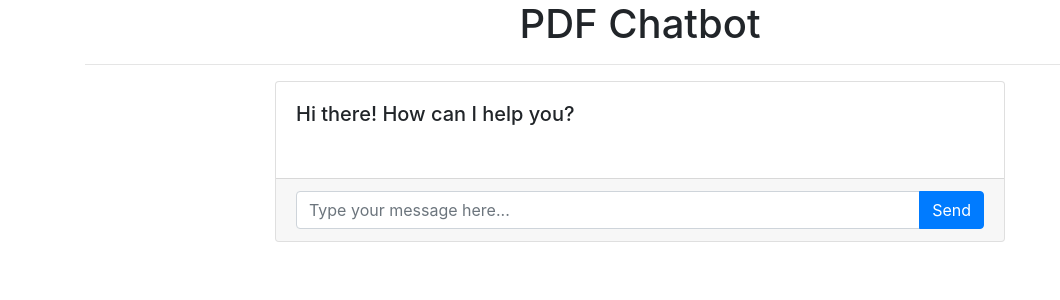
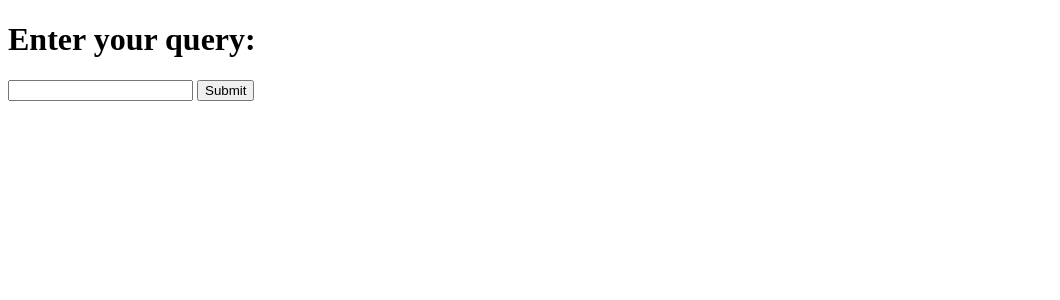
Before and after one commit to kartickn/PDFQueryingScript, a Flask app: page / in a window 1280 px wide. Shown: the top 300 px of the page, without its empty margins (0-1060 px from the left). Run offline with Flask 3, Linux system fonts and the light colour scheme; parts of the project's set-up code (start-up, migrations or seed data) failed here and were passed over; some libraries are stand-ins or nearby versions.

Commit message:
cleanup after restore

```diff
--- a/app.py
+++ b/app.py
@@ -48,22 +48,26 @@ llm = OpenAI(temperature=0, openai_api_key=OPENAI_API_KEY)
 chain = load_qa_chain(llm, chain_type="stuff")
 
 
-# Define the Flask application
+# Initialize the Flask application
 app = Flask(__name__)
 
-# Define a route for the homepage
+# Define the homepage route
 @app.route('/')
 def index():
     return render_template('index.html')
 
-# Define a route to handle the form submission
+# Define the route for processing the form data and displaying the results
 @app.route('/result', methods=['POST'])
 def result():
+    # Get the query from the form data
     query = request.form['query']
-    # Use the original script to retrieve information from the PDF files based on the query
-    # You can modify this code to suit your specific needs and use case
-    response = chain.ask(query, docsearch, vectorstore, num_answers=1)
+
+    # Replace the following line with your own code to process the query
+    response = "You searched for: " + query
+
+    # Render the results page with the query and response data
     return render_template('result.html', query=query, response=response)
 
+# Start the Flask application
 if __name__ == '__main__':
     app.run(debug=True)
--- a/templates/index.html
+++ b/templates/index.html
@@ -1,41 +1,13 @@
 <!DOCTYPE html>
 <html>
-<head>
-    <title>PDF Chatbot</title>
-    <link rel="stylesheet" href="https://stackpath.bootstrapcdn.com/bootstrap/4.1.3/css/bootstrap.min.css">
-</head>
-<body>
-    <div class="container">
-        <h1 class="text-center">PDF Chatbot</h1>
-        <hr>
-        <div class="row">
-            <div class="col-md-8 offset-md-2">
-                <div class="card">
-                    <div class="card-body">
-                        <ul class="list-unstyled" id="messages">
-                            <li class="d-flex justify-content-between mb-4">
-                                <div class="text-center">
-                                    <h5>Hi there! How can I help you?</h5>
-                                </div>
-                            </li>
-                        </ul>
-                    </div>
-                    <div class="card-footer">
-                        <form id="chat-form">
-                            <div class="input-group">
-                                <input type="text" class="form-control" placeholder="Type your message here...">
-                                <div class="input-group-append">
-                                    <button type="submit" class="btn btn-primary">Send</button>
-                                </div>
-                            </div>
-                        </form>
-                    </div>
-                </div>
-            </div>
-        </div>
-    </div>
-    <script src="https://code.jquery.com/jquery-3.3.1.slim.min.js"></script>
-    <script src="https://cdnjs.cloudflare.com/ajax/libs/popper.js/1.14.3/umd/popper.min.js"></script>
-    <script src="https://stackpath.bootstrapcdn.com/bootstrap/4.1.3/js/bootstrap.min.js"></script>
-</body>
+  <head>
+    <title>Query Page</title>
+  </head>
+  <body>
+    <h1>Enter your query:</h1>
+    <form action="/result" method="POST">
+      <input type="text" name="query">
+      <input type="submit" value="Submit">
+    </form>
+  </body>
 </html>
```
Also changed, not shown: templates/result.html (+7 -12 lines), 1 other file.
